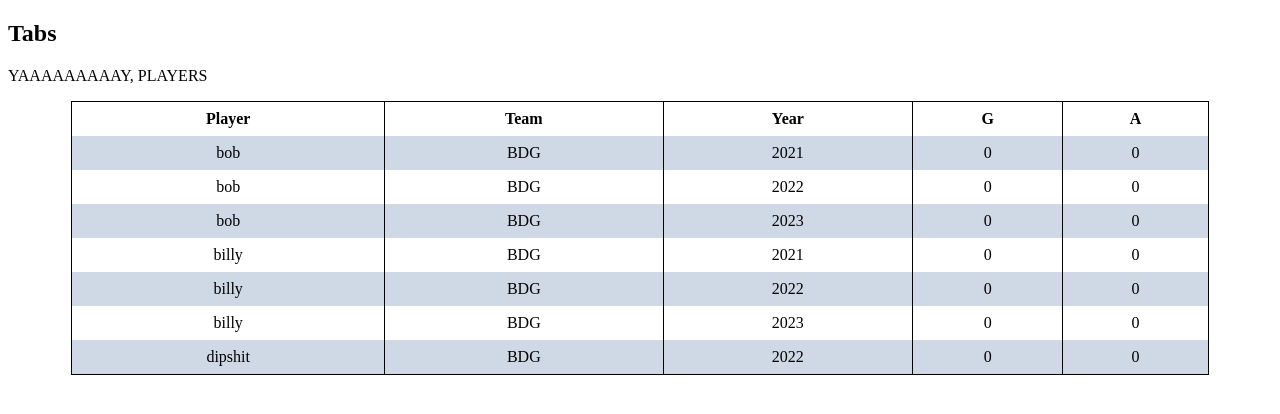
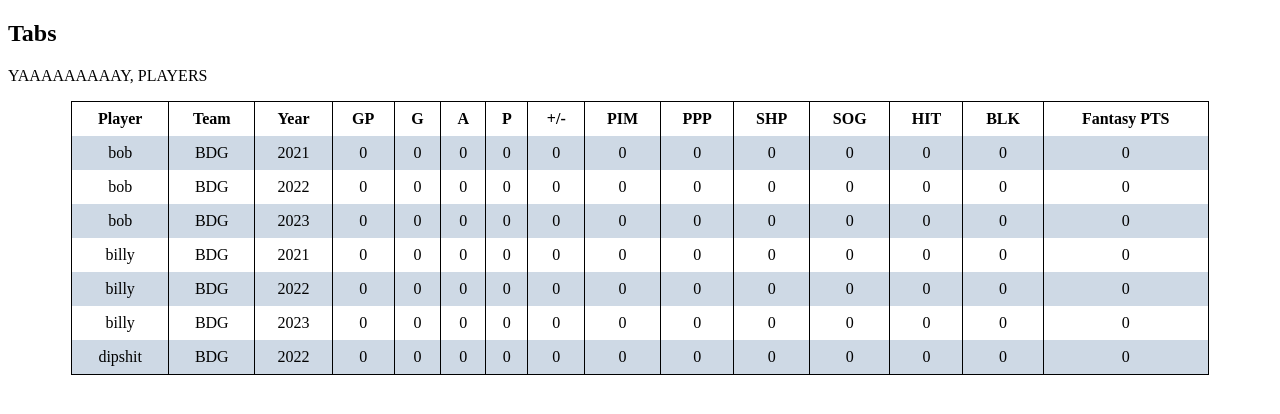
Before and after one commit to Nebbocaj/NHL_Predictions, a Django app: template NHLweb/templates/players.html in a window 1280 px wide. Shown: the top 414 px of the page. Run offline with Django 4.2, Linux system fonts and the light colour scheme; the template is opened without the code that fills it: values that come from a table or form of the project are taken from there, others are empty; data comes from the database, SQL or seed files in the repository; both versions use the stored data as it was after the commit.

Commit message:
Finished player and stats tables

```diff
--- a/NHLweb/fantasy/models.py
+++ b/NHLweb/fantasy/models.py
@@ -5,7 +5,7 @@ class Team(models.Model):
     name = models.CharField(max_length = 50, default = "")
     division = models.CharField(max_length = 50, default = "")
     conference = models.CharField(max_length = 50, default = "")
-    acronym = models.CharField(max_length = 3, default = "")
+    acronym = models.CharField(max_length = 3, default = "") #3 letter abreviation
     id_num = models.IntegerField(default = -1) #Id number for NHL api
 
     def __str__(self):
@@ -18,7 +18,14 @@ class Player(models.Model):
     name = models.CharField(max_length = 50, default = "")
     team = models.ForeignKey(Team, on_delete=models.CASCADE)
 
-    #Stats for year
+    number = models.IntegerField(default = -1)
+    age = models.IntegerField(default = -1)
+    height = models.CharField(max_length = 3, default = "X") #In foot, inches
+    weight = models.IntegerField(default = -1) #in pounds
+    id_num = models.IntegerField(default = -1) #Id num for NHL api
+    country = models.CharField(max_length = 20, default = "N/A")
+    position = models.CharField(max_length = 20, default = "N/A")
+    pos_code = models.CharField(max_length = 3, default = "X")
 
     def __str__(self):
         return self.name
@@ -33,8 +40,36 @@ class Season(models.Model):
 class Stats(models.Model):
     player = models.ForeignKey(Player, on_delete=models.CASCADE)
     season = models.ForeignKey(Season, on_delete=models.CASCADE)
+
     goals = models.IntegerField(default = 0)
     assists = models.IntegerField(default = 0)
+    toi = models.CharField(max_length = 12, default = "N/A")
+    pim = models.IntegerField(default = 0)
+    shots = models.IntegerField(default = 0)
+    games = models.IntegerField(default = 0)
+    hits = models.IntegerField(default = 0)
+    blocks = models.IntegerField(default = 0)
+    plusMinus = models.IntegerField(default = 0)
+    points = models.IntegerField(default = 0)
+    shifts = models.IntegerField(default = 0)
+
+    faceoffPct = models.FloatField(default = 0)
+    shotPct = models.FloatField(default = 0)
+
+    powerPlayGoals = models.IntegerField(default = 0)
+    powerPlayPoints = models.IntegerField(default = 0)
+    powerPlayTOI = models.CharField(max_length = 12, default = "N/A")
+    shortHandGoals = models.IntegerField(default = 0)
+    shortHandPoints = models.IntegerField(default = 0)
+    shortHandTOI = models.CharField(max_length = 12, default = "N/A")
+
+    gameWinningGoals = models.IntegerField(default = 0)
+    overtimeGoals = models.IntegerField(default = 0)
+
+    evenTOI = models.CharField(max_length = 12, default = "N/A")
+
+    fantasyPoints = models.IntegerField(default = 0)
+
 
     def __str__(self):
         return f"{self.player.name} - {self.season.year}"
--- a/NHLweb/fantasy/views.py
+++ b/NHLweb/fantasy/views.py
@@ -15,6 +15,5 @@ def player_page(request):
     context = {
         "player_list": player_list
         }
-    print(context)
     template = loader.get_template("players.html")
     return HttpResponse(template.render(context, request))
--- a/NHLweb/standings/views.py
+++ b/NHLweb/standings/views.py
@@ -8,8 +8,8 @@ from .odds import reset_odds
 
 def home(request):
 
-    reload_standings = True
-    reload_graph = True
+    reload_standings = False
+    reload_graph = False
 
     #Reloads standing if needed
     if reload_standings:
--- a/NHLweb/templates/players.html
+++ b/NHLweb/templates/players.html
@@ -29,8 +29,18 @@
             <th onclick="sortTable(0)">Player</th>
             <th onclick="sortTable(1)">Team</th>
             <th onclick="sortTable(2)">Year</th>
-            <th onclick="sortTable(3)">G</th>
-            <th onclick="sortTable(4)">A</th>
+            <th onclick="sortTable(3)">GP</th>
+            <th onclick="sortTable(4)">G</th>
+            <th onclick="sortTable(5)">A</th>
+            <th onclick="sortTable(6)">P</th>
+            <th onclick="sortTable(7)">+/-</th>
+            <th onclick="sortTable(8)">PIM</th>
+            <th onclick="sortTable(9)">PPP</th>
+            <th onclick="sortTable(10)">SHP</th>
+            <th onclick="sortTable(11)">SOG</th>
+            <th onclick="sortTable(12)">HIT</th>
+            <th onclick="sortTable(13)">BLK</th>
+            <th onclick="sortTable(13)">Fantasy PTS</th>
 
         </tr>
 
@@ -40,8 +50,19 @@
                 <td>{{stat.player.name}}</td>
                 <td>{{stat.player.team.acronym}}</td>
                 <td>{{stat.season.year}}</td>
+                <td>{{stat.games}}</td>
                 <td>{{stat.goals}}</td>
                 <td>{{stat.assists}}</td>
+                <td>{{stat.points}}</td>
+                <td>{{stat.plusMinus}}</td>
+                <td>{{stat.pim}}</td>
+                <td>{{stat.powerPlayPoints}}</td>
+                <td>{{stat.shortHandPoints}}</td>
+                <td>{{stat.shots}}</td>
+                <td>{{stat.hits}}</td>
+                <td>{{stat.blocks}}</td>
+                <td>{{stat.fantasyPoints}}</td>
+
 
 
             </tr>
```
Also changed, not shown: NHLweb/db.sqlite3, NHLweb/fantasy/migrations/0005_player_age_player_country_player_height_and_more.py (added), NHLweb/fantasy/migrations/0006_alter_player_height.py (added), NHLweb/fantasy/migrations/0007_stats_blocks_stats_eventoi_stats_faceoffpct_and_more.py (added), NHLweb/fantasy/migrations/0008_stats_fantasypoints.py (added).
